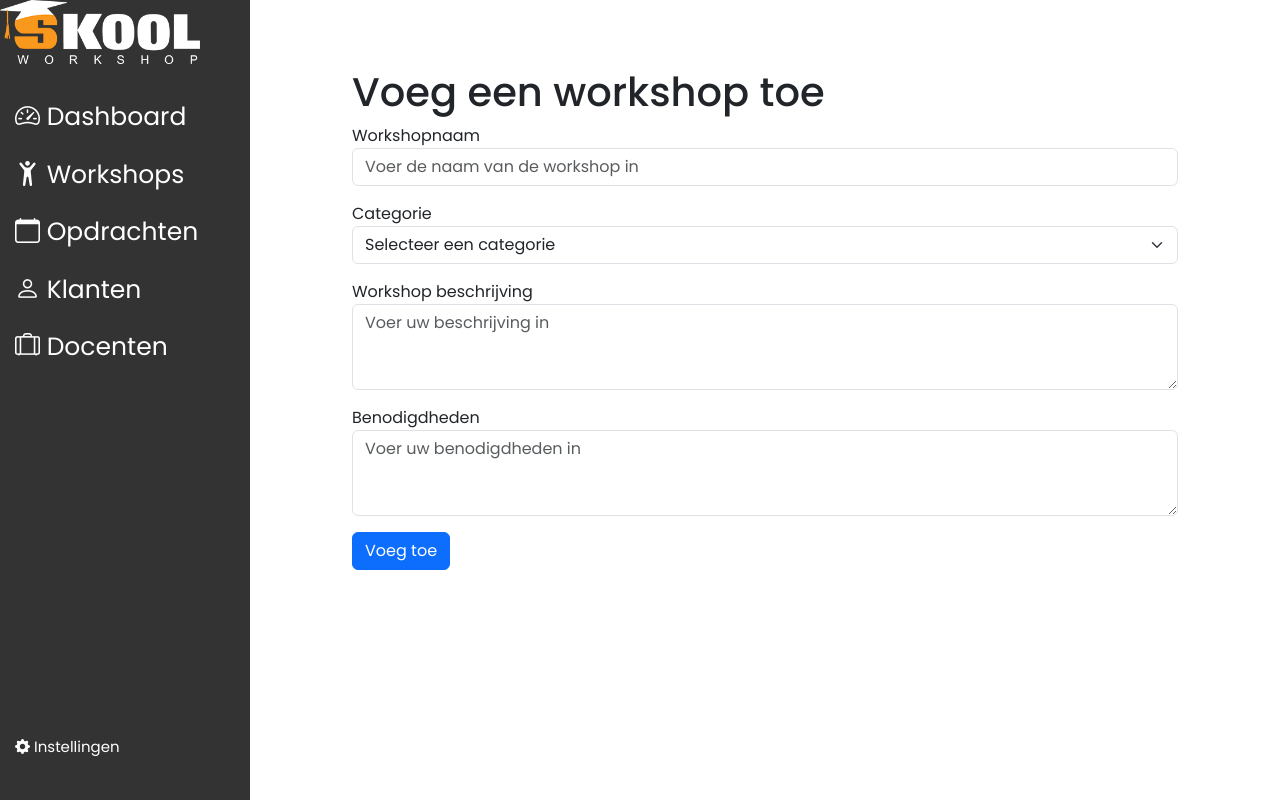
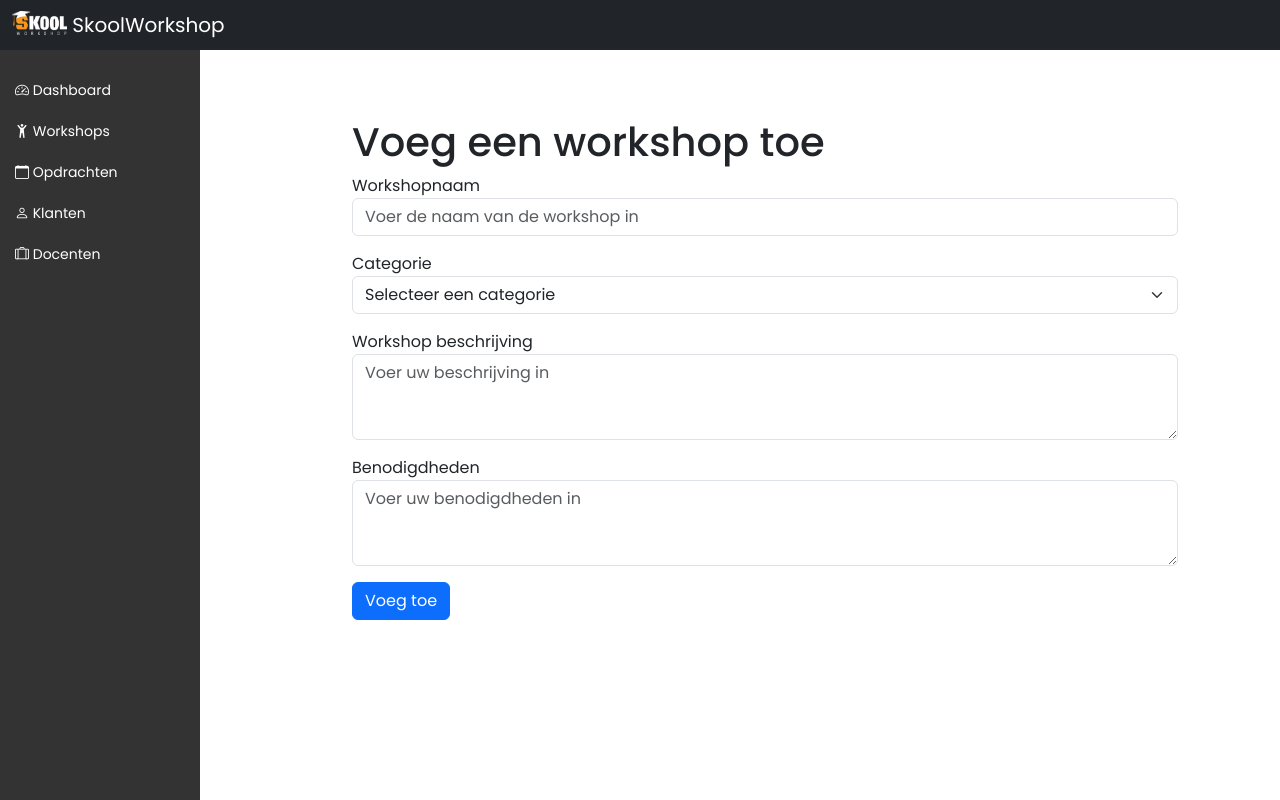
Before and after one commit to FleurH5/SkoolWorkshopWebsite, a plain HTML site: page addWorkshops.html in a window 1280 px wide. Drawn offline with nearby package versions, Linux system fonts and the light colour scheme.

Commit message:
update adminsite en update sidenav

```diff
--- a/addWorkshops.css
+++ b/addWorkshops.css
@@ -5,13 +5,14 @@ body{
 }
 .sidenav {
     position: fixed;
-    top: 0;
+    top: 50px;
     left: 0;
-    height: 100%;
-    width: 250px;
+    height: calc(100% - 50px);
+    width: 200px;
     background: #333;
     color: #fff;
     transition: all 0.3s;
+    padding-top: 20px;
 }
 
 .content {
@@ -31,6 +32,9 @@ body{
 .alert-success{
     display: none;
 }
-.settings{
-    margin-top: 350px;
+.navbar{
+    height: 50px;
 }
+.sidenav ul li a{
+    font-size: 0.875rem;
+}
--- a/addWorkshops.html
+++ b/addWorkshops.html
@@ -9,15 +9,21 @@
     <link rel="stylesheet" href="https://cdn.jsdelivr.net/npm/bootstrap-icons@1.11.3/font/bootstrap-icons.min.css">
   </head>
   <body>
+    <nav class="navbar navbar-expand-lg navbar-dark bg-dark">
+      <div class="container-fluid">
+        <a class="navbar-brand" href="#">
+          <img src="images/Skool_Workshop_Logo_White.png" alt="Logo" width="55" height="24" class="d-inline-block align-text-top">
+          SkoolWorkshop
+        </a>
+      </div>
+    </nav>
     <div class="sidenav">
       <ul class="nav flex-column">
-        <img src="images/Skool_Workshop_Logo_White.png" alt="Skoolworkshop Logo" width="200px">
-        <br>
         <li>
-          <a class="nav-link" href="#"><span class="bi bi-speedometer2"></span> Dashboard</a>
+          <a class="nav-link" href="adminDashboard.html"><span class="bi bi-speedometer2"></span> Dashboard</a>
         </li>
         <li>
-          <a class="nav-link" href="#"> <span class="bi bi-person-arms-up"></span> Workshops</a>
+          <a class="nav-link" href="addWorkshops.html"> <span class="bi bi-person-arms-up"></span> Workshops</a>
         </li>
         <li>
           <a class="nav-link" href="#"> <span class="bi bi-calendar"></span> Opdrachten</a>
@@ -27,9 +33,6 @@
         </li>
         <li>
           <a class="nav-link" href="#"><span class="bi bi-suitcase-lg"></span> Docenten</a>
-        </li>
-        <li>
-          <a class="settings" href="#" style="font-size: 15px;" ><span class="bi bi-gear-fill"></span> Instellingen </a>
         </li>
       </ul>
     </div>
```
Also changed, not shown: adminDashboard.html (added, +52 -0 lines).
